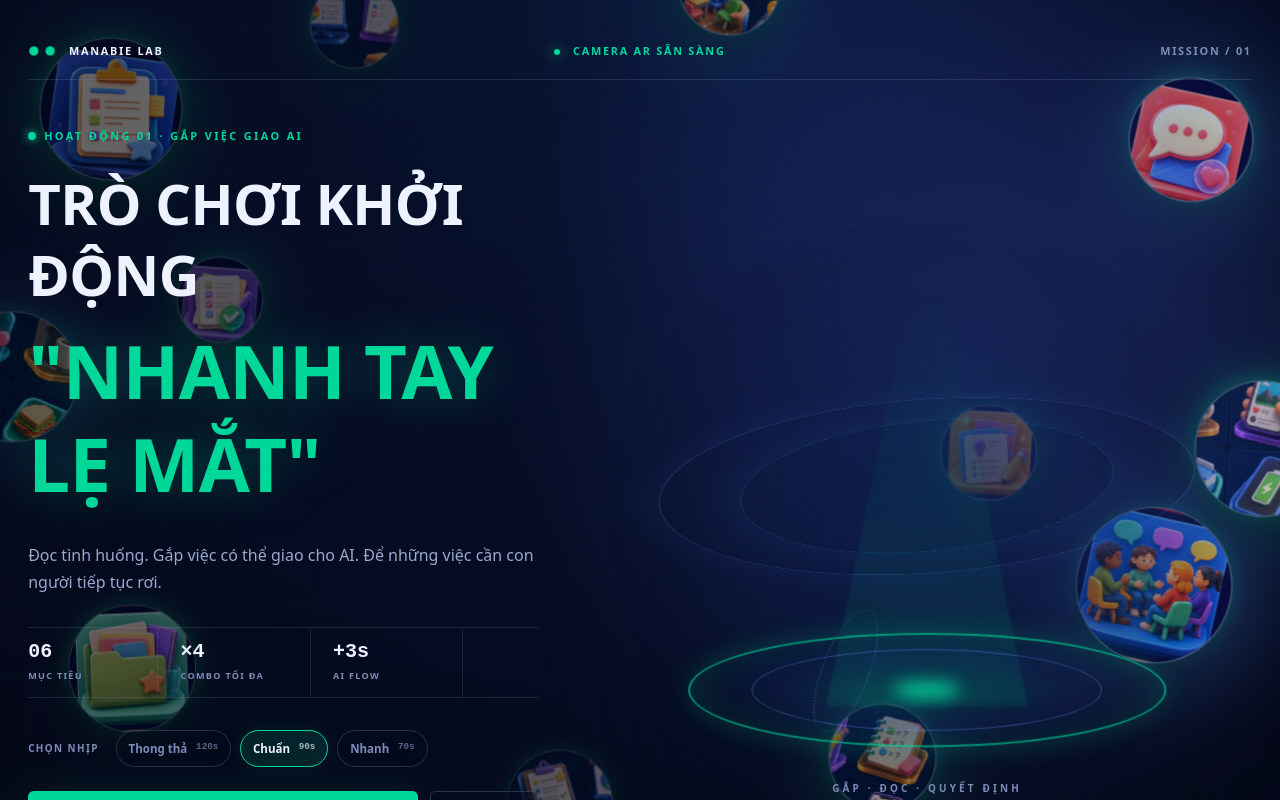
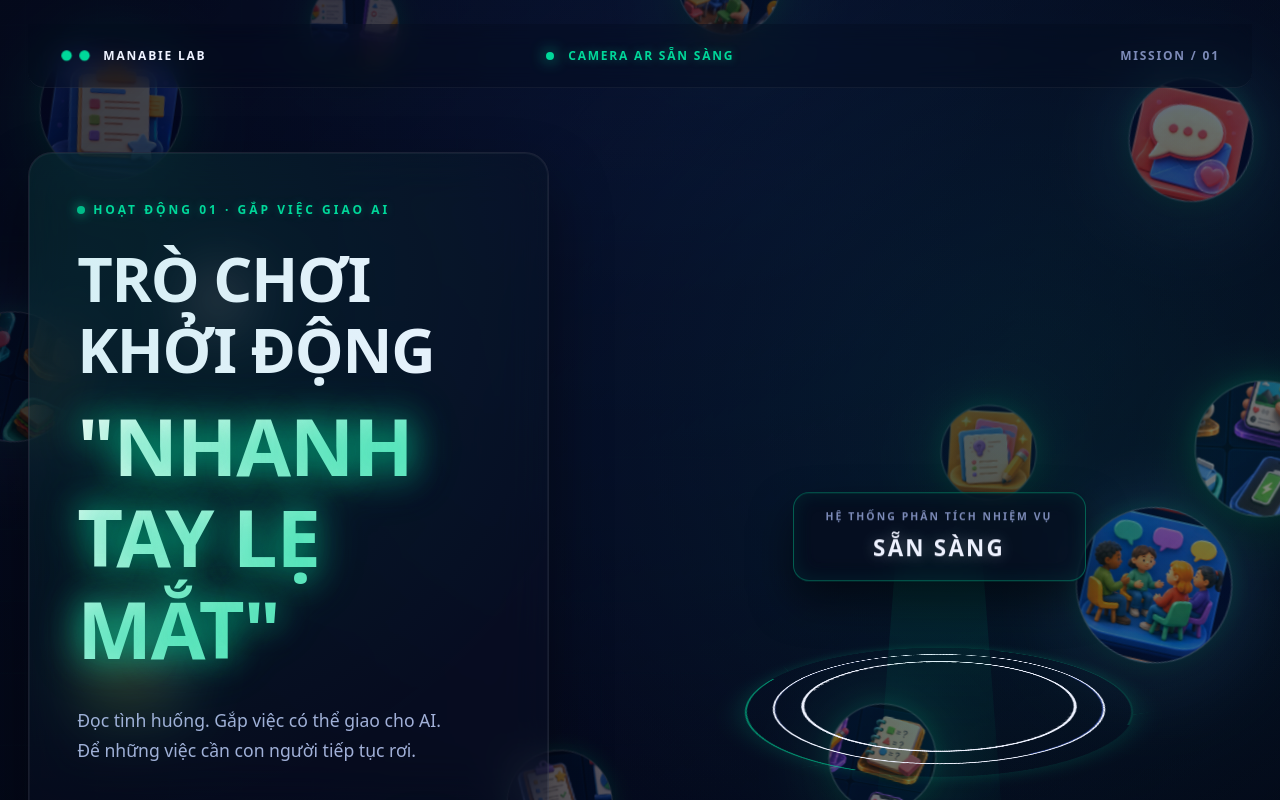
Before and after one commit to kkhmn4/game-ar-gap-nhiem-vu-demo-manabie, a React (Vite) app: page / in a window 1280 px wide. Built offline with nearby package versions, Linux system fonts and the light colour scheme.

Commit message:
UI Redesign: Holographic Dashboard & Sci-Fi aesthetics for Intro Screen

```diff
--- a/src/App.tsx
+++ b/src/App.tsx
@@ -323,75 +323,85 @@ function Intro({
         </nav>
 
         <section className="launch-hero">
-          <div className="launch-copy rise">
+          {/* Left Column: Glass Dashboard */}
+          <div className="launch-copy rise glass-panel">
+            <div className="panel-glow" />
             <p className="launch-kicker flex items-center gap-2">
-              <span className="h-2 w-2 rounded-full bg-[var(--mint)] shadow-[0_0_10px_var(--mint)]" />
+              <span className="pulse-dot" />
               HOẠT ĐỘNG 01 · GẮP VIỆC GIAO AI
             </p>
             <h1>
               TRÒ CHƠI KHỞI ĐỘNG
-              <em>"NHANH TAY LẸ MẮT"</em>
+              <em className="text-glow-mint">"NHANH TAY LẸ MẮT"</em>
             </h1>
             <p className="launch-lead">
               Đọc tình huống. Gắp việc có thể giao cho AI. Để những việc cần con người tiếp tục rơi.
             </p>
 
-            <div className="launch-metrics">
-              <div>
-                <b>06</b>
-                <span>MỤC TIÊU</span>
+            <div className="launch-metrics-grid">
+              <div className="metric-widget">
+                <div className="metric-value">06</div>
+                <div className="metric-label">MỤC TIÊU</div>
               </div>
-              <div>
-                <b>×4</b>
-                <span>COMBO TỐI ĐA</span>
+              <div className="metric-widget">
+                <div className="metric-value">×4</div>
+                <div className="metric-label">COMBO MAX</div>
               </div>
-              <div>
-                <b>+3s</b>
-                <span>AI FLOW</span>
+              <div className="metric-widget">
+                <div className="metric-value text-glow-mint">+3s</div>
+                <div className="metric-label">AI FLOW</div>
               </div>
             </div>
 
             <div className="launch-difficulty">
-              <span>CHỌN NHỊP</span>
+              <span className="diff-label">TỐC ĐỘ RƠI</span>
+              <div className="segmented-control">
                 {SPEEDS.map((s) => (
                   <button
                     key={s.key}
                     onClick={() => onDifficulty(s.key)}
                     aria-pressed={difficulty === s.key}
                     title={s.desc}
+                    className="segment-btn"
                   >
-                  {s.name}
-                  <small>{s.seconds}s</small>
+                    <span className="segment-name">{s.name}</span>
+                    <span className="segment-val">{s.seconds}s</span>
                   </button>
                 ))}
               </div>
+            </div>
 
             <div className="launch-actions">
-              <button onClick={() => launch(false)} className="launch-primary">
+              <button onClick={() => launch(false)} className="launch-primary glowing-btn">
                 <PinchMark />
-                <span>Vào đấu trường</span>
-                <b>CAMERA →</b>
+                <span className="btn-text">Vào đấu trường</span>
+                <b className="btn-arrow">CAMERA →</b>
               </button>
-              <button onClick={() => launch(true)} className="launch-secondary">
+              <button onClick={() => launch(true)} className="launch-secondary outline-btn">
                 Chơi thử bằng chuột
               </button>
             </div>
           </div>
 
-          <div className="mission-reactor rise" aria-label="Mô phỏng cổng nhiệm vụ">
-            <div className="reactor-halo halo-one" />
-            <div className="reactor-halo halo-two" />
-            <div className="reactor-scan" />
-
-
-
-
-            <div className="reactor-platform">
-              <span />
-              <span />
-              <span />
+          {/* Right Column: Holographic Pedestal / Data Core */}
+          <div className="hologram-core rise" aria-hidden="true">
+            <div className="core-rings">
+              <div className="ring ring-1" />
+              <div className="ring ring-2" />
+              <div className="ring ring-3" />
             </div>
-            <p>GẮP · ĐỌC · QUYẾT ĐỊNH</p>
+            <div className="core-cylinder">
+              <div className="cylinder-beam" />
+              <div className="cylinder-particles" />
+            </div>
+            <div className="core-base">
+              <div className="base-plate" />
+              <div className="base-glow" />
+            </div>
+            <div className="core-floating-ui">
+              <span>HỆ THỐNG PHÂN TÍCH NHIỆM VỤ</span>
+              <strong>SẴN SÀNG</strong>
+            </div>
           </div>
         </section>
 
--- a/src/index.css
+++ b/src/index.css
@@ -62,25 +62,89 @@ body {
 }
 .intro-art::after { content: ''; position: absolute; inset: 0; background: radial-gradient(circle at 50% 50%, transparent 0 30%, rgba(4,9,25,.5) 100%); }
 
-/* Mission launch screen — cấu trúc sân khấu, không còn dùng ảnh nền như poster. */
+/* ------------------------------------------------------------------ */
+/* Premium Launch Screen (Glassmorphism + Neon Dashboard)             */
+/* ------------------------------------------------------------------ */
 .launch-screen { display:flex; flex-direction:column; }
-.launch-screen::before { content:''; position:fixed; inset:0; z-index:-2; background:linear-gradient(90deg,rgba(4,8,24,.6) 0 42%,rgba(4,8,24,.4) 58%,rgba(4,8,24,.15)),radial-gradient(circle at 75% 46%,rgba(76,109,240,.4),transparent 45%); }
-.launch-nav { display:grid; grid-template-columns:1fr auto 1fr; align-items:center; min-height:56px; border-bottom:1px solid rgba(125,139,184,.22); font-size:.68rem; font-weight:800; letter-spacing:.16em; }
-.launch-brand { display:flex; align-items:center; gap:.8rem; color:var(--chalk); }
-.launch-brand .pinch { color:var(--mint);font-size:1.2rem}.launch-status{color:var(--mint)}.launch-status i{display:inline-block;width:6px;height:6px;margin-right:.5rem;border-radius:50%;background:var(--mint);box-shadow:0 0 14px var(--mint);animation:status-blink 1.4s ease-in-out infinite}.launch-code{text-align:right;color:var(--dim)}
-.launch-hero { flex:1; display:grid; grid-template-columns:minmax(480px,.88fr) minmax(540px,1.12fr); align-items:center; gap:clamp(2rem,5vw,6rem); padding:clamp(2.5rem,6vh,5.5rem) 0 2rem; }
-.launch-copy { position:relative; z-index:3; }
-.launch-kicker { margin:0 0 1.2rem; color:var(--mint); font-size:.68rem; font-weight:900; letter-spacing:.22em; }
-.launch-copy h1 { margin:0; max-width:820px; font-size:clamp(2.5rem, 4.4vw, 4.6rem); font-weight:900; line-height:1.25; letter-spacing:-.01em; text-transform:uppercase; padding-top:0.1em; color:var(--chalk); }
-.launch-copy h1 em { display:block; margin-top:0.2em; color:var(--mint); font-style:normal; font-size:clamp(3.2rem, 5.8vw, 6.2rem); text-shadow:0 0 50px rgba(0,216,154,.35); -webkit-text-stroke:0px; }
-.launch-lead { max-width:610px; margin:2rem 0 0; color:#9aa7ce; font-size:clamp(1rem,1.25vw,1.25rem); line-height:1.65; }
-.launch-metrics { display:flex; gap:0; margin:2rem 0; border-block:1px solid rgba(125,139,184,.22); }
-.launch-metrics div { display:flex; flex-direction:column; min-width:130px; padding:.9rem 1.4rem .9rem 0; margin-right:1.4rem; border-right:1px solid rgba(125,139,184,.18); }
-.launch-metrics b { font:800 1.25rem/1 var(--data);color:var(--chalk)}.launch-metrics span{margin-top:.4rem;color:var(--dim);font-size:.57rem;font-weight:800;letter-spacing:.14em}
-.launch-difficulty { display:flex; align-items:center; gap:.55rem; flex-wrap:wrap; }
-.launch-difficulty>span{margin-right:.5rem;color:var(--dim);font-size:.62rem;font-weight:900;letter-spacing:.14em}.launch-difficulty button{display:flex;gap:.55rem;padding:.55rem .75rem;border:1px solid rgba(125,139,184,.28);border-radius:999px;background:rgba(5,10,28,.42);color:var(--dim);font-size:.72rem;font-weight:800}.launch-difficulty button small{font-family:var(--data);opacity:.7}.launch-difficulty button[aria-pressed='true']{border-color:var(--mint);background:rgba(0,216,154,.12);color:var(--chalk);box-shadow:0 0 22px rgba(0,216,154,.1)}
-.launch-actions { display:flex; align-items:stretch; gap:.75rem; margin-top:1.5rem; }
-.launch-primary { display:grid; grid-template-columns:auto 1fr auto; align-items:center; gap:1rem; min-width:390px; padding:1rem 1.2rem; border:0;border-radius:.35rem;background:var(--mint);color:#032117;box-shadow:0 18px 60px rgba(0,216,154,.22);transition:transform .2s,box-shadow .2s}.launch-primary:hover{transform:translateY(-3px);box-shadow:0 24px 80px rgba(0,216,154,.3)}.launch-primary span{font-size:1.05rem;font-weight:900;text-transform:uppercase}.launch-primary b{font-size:.65rem;letter-spacing:.12em}.launch-secondary{padding:1rem 1.2rem;border:1px solid rgba(125,139,184,.3);border-radius:.35rem;background:rgba(5,10,28,.5);color:var(--dim);font-size:.78rem;font-weight:800}.launch-secondary:hover{border-color:var(--chalk);color:var(--chalk)}
+.launch-screen::before { content:''; position:fixed; inset:0; z-index:-2; background:linear-gradient(135deg, rgba(4,8,24,.8) 0%, rgba(4,8,24,.4) 100%), radial-gradient(circle at 80% 50%, rgba(0,216,154,.15), transparent 50%); }
+
+.launch-nav { display:grid; grid-template-columns:1fr auto 1fr; align-items:center; min-height:64px; border-bottom:1px solid rgba(255,255,255,.05); font-size:.75rem; font-weight:800; letter-spacing:.15em; background: rgba(5, 10, 28, 0.3); backdrop-filter: blur(12px); border-radius: 0 0 16px 16px; margin: 0 -var(--gap); px: var(--gap); }
+.launch-brand { display:flex; align-items:center; gap:.8rem; color:var(--chalk); padding-left: 2rem; }
+.launch-brand .pinch { color:var(--mint); font-size:1.3rem; }
+.launch-status { color:var(--mint); text-shadow: 0 0 10px rgba(0,216,154,.4); }
+.launch-status i { display:inline-block; width:8px; height:8px; margin-right:.6rem; border-radius:50%; background:var(--mint); box-shadow:0 0 15px var(--mint); animation:status-blink 1.4s ease-in-out infinite; }
+.launch-code { text-align:right; color:var(--dim); padding-right: 2rem; }
+
+.launch-hero { flex:1; display:grid; grid-template-columns: minmax(500px, 1fr) minmax(540px, 1.2fr); align-items:center; gap:clamp(3rem,6vw,8rem); padding:clamp(3rem,8vh,6rem) 0 3rem; }
+
+/* Dashboard Glass Panel */
+.glass-panel { position: relative; background: rgba(10, 15, 35, 0.4); border: 1px solid rgba(255, 255, 255, 0.08); border-radius: 24px; padding: 3rem; backdrop-filter: blur(24px); box-shadow: 0 30px 60px rgba(0,0,0,0.4), inset 0 0 0 1px rgba(255,255,255,0.05); overflow: hidden; }
+.panel-glow { position: absolute; inset: 0; background: radial-gradient(circle at 10% 10%, rgba(0, 216, 154, 0.1), transparent 50%); pointer-events: none; }
+
+.launch-kicker { margin:0 0 1.5rem; color:var(--mint); font-size:.75rem; font-weight:900; letter-spacing:.25em; text-shadow: 0 0 10px rgba(0,216,154,.3); }
+.pulse-dot { display: inline-block; width: 8px; height: 8px; border-radius: 50%; background: var(--mint); box-shadow: 0 0 12px var(--mint); animation: status-blink 2s infinite; }
+
+.launch-copy h1 { margin:0; font-size:clamp(2.8rem, 4.8vw, 5rem); font-weight:900; line-height:1.15; letter-spacing:-.02em; text-transform:uppercase; color:var(--chalk); }
+.text-glow-mint { display:block; margin-top:0.2em; color:#fff; font-style:normal; font-size:clamp(3.6rem, 6.2vw, 6.8rem); text-shadow: 0 0 30px rgba(0,216,154,.5), 0 0 60px rgba(0,216,154,.2); background: linear-gradient(135deg, #fff 0%, var(--mint) 100%); -webkit-background-clip: text; -webkit-text-fill-color: transparent; filter: drop-shadow(0 0 20px rgba(0,216,154,0.4)); }
+
+.launch-lead { max-width: 90%; margin: 2rem 0; color: #a1b0d8; font-size: clamp(1.1rem, 1.3vw, 1.35rem); line-height: 1.7; font-weight: 500; }
+
+/* Dashboard Metrics */
+.launch-metrics-grid { display: grid; grid-template-columns: repeat(3, 1fr); gap: 1.5rem; margin: 2.5rem 0; padding-bottom: 2.5rem; border-bottom: 1px solid rgba(255,255,255,.08); }
+.metric-widget { background: rgba(0,0,0,0.2); border: 1px solid rgba(255,255,255,0.05); border-radius: 16px; padding: 1.2rem; display: flex; flex-direction: column; gap: 0.5rem; transition: transform 0.3s, background 0.3s; }
+.metric-widget:hover { transform: translateY(-3px); background: rgba(255,255,255,0.03); border-color: rgba(0,216,154,0.3); box-shadow: 0 10px 20px rgba(0,0,0,0.2); }
+.metric-value { font: 900 1.8rem/1 var(--data); color: var(--chalk); letter-spacing: -0.02em; }
+.metric-label { color: var(--dim); font-size: .65rem; font-weight: 800; letter-spacing: .15em; text-transform: uppercase; }
+
+/* Segmented Control (Difficulty) */
+.launch-difficulty { display: flex; flex-direction: column; gap: 1rem; margin-bottom: 2.5rem; }
+.diff-label { color: var(--dim); font-size: .7rem; font-weight: 900; letter-spacing: .2em; }
+.segmented-control { display: flex; background: rgba(0,0,0,0.3); border-radius: 12px; padding: 4px; border: 1px solid rgba(255,255,255,.05); }
+.segment-btn { flex: 1; display: flex; justify-content: space-between; align-items: center; padding: .8rem 1rem; border: none; border-radius: 8px; background: transparent; color: var(--dim); transition: all 0.3s cubic-bezier(0.4, 0, 0.2, 1); cursor: pointer; }
+.segment-btn:hover:not([aria-pressed='true']) { background: rgba(255,255,255,0.05); color: #fff; }
+.segment-btn[aria-pressed='true'] { background: linear-gradient(135deg, rgba(0,216,154,.2), rgba(0,216,154,.05)); color: var(--chalk); border: 1px solid rgba(0,216,154,.4); box-shadow: 0 4px 15px rgba(0,216,154,.15); transform: scale(1.02); }
+.segment-name { font-size: .8rem; font-weight: 800; letter-spacing: .05em; }
+.segment-val { font-family: var(--data); opacity: .7; font-size: .75rem; }
+
+/* Premium Buttons */
+.launch-actions { display: flex; align-items: stretch; gap: 1rem; }
+.glowing-btn { flex: 1.2; display: flex; align-items: center; justify-content: center; gap: 1rem; padding: 1.2rem; border: none; border-radius: 12px; background: linear-gradient(135deg, #00d89a 0%, #00a877 100%); color: #021a11; font-size: 1.1rem; font-weight: 900; text-transform: uppercase; box-shadow: 0 15px 35px rgba(0,216,154,.3), inset 0 1px 0 rgba(255,255,255,.4); transition: transform 0.3s, box-shadow 0.3s; cursor: pointer; position: relative; overflow: hidden; }
+.glowing-btn::before { content: ''; position: absolute; top: 0; left: -100%; width: 50%; height: 100%; background: linear-gradient(90deg, transparent, rgba(255,255,255,0.4), transparent); transform: skewX(-20deg); transition: 0.5s; }
+.glowing-btn:hover { transform: translateY(-4px); box-shadow: 0 20px 45px rgba(0,216,154,.4), inset 0 1px 0 rgba(255,255,255,.5); }
+.glowing-btn:hover::before { left: 150%; }
+.btn-arrow { font-size: .7rem; letter-spacing: .15em; font-family: var(--data); }
+.outline-btn { flex: 1; display: flex; align-items: center; justify-content: center; padding: 1.2rem; border: 1px solid rgba(255,255,255,.15); border-radius: 12px; background: rgba(255,255,255,0.02); color: var(--dim); font-size: .9rem; font-weight: 800; transition: all 0.3s; cursor: pointer; }
+.outline-btn:hover { background: rgba(255,255,255,0.08); color: #fff; border-color: rgba(255,255,255,.3); }
+
+/* Holographic Core */
+.hologram-core { position: relative; display: flex; align-items: center; justify-content: center; min-height: 600px; transform-style: preserve-3d; perspective: 1000px; }
+.core-rings { position: absolute; width: 400px; height: 400px; transform: rotateX(70deg) translateY(-50px); transform-style: preserve-3d; }
+.ring { position: absolute; inset: 0; border-radius: 50%; border: 2px solid transparent; }
+.ring-1 { border-top-color: rgba(0,216,154,.6); border-bottom-color: rgba(0,216,154,.2); animation: ring-spin 8s linear infinite; box-shadow: 0 0 30px rgba(0,216,154,.2); }
+.ring-2 { inset: 30px; border-left-color: rgba(76,109,240,.6); border-right-color: rgba(76,109,240,.2); animation: ring-spin 12s linear infinite reverse; border-width: 1px; }
+.ring-3 { inset: 60px; border-top-color: rgba(255,255,255,.4); border-bottom-color: rgba(255,255,255,.1); animation: ring-spin 6s linear infinite; border-style: dashed; }
+
+.core-cylinder { position: absolute; width: 140px; height: 350px; bottom: 20%; background: linear-gradient(180deg, rgba(0,216,154,.15) 0%, transparent 100%); clip-path: polygon(20% 0, 80% 0, 100% 100%, 0 100%); filter: blur(8px); animation: cylinder-pulse 4s ease-in-out infinite alternate; }
+.core-base { position: absolute; bottom: 10%; width: 480px; height: 120px; transform: rotateX(70deg); }
+.base-plate { position: absolute; inset: 0; border-radius: 50%; border: 1px solid rgba(76,109,240,.3); background: radial-gradient(circle, rgba(76,109,240,.1), transparent 60%); box-shadow: inset 0 0 50px rgba(76,109,240,.2); }
+.base-glow { position: absolute; inset: 20%; border-radius: 50%; background: var(--mint); filter: blur(40px); opacity: 0.3; animation: glow-pulse 3s ease-in-out infinite alternate; }
+
+.core-floating-ui { position: absolute; top: 15%; display: flex; flex-direction: column; align-items: center; background: rgba(5,10,28,.6); border: 1px solid rgba(0,216,154,.4); padding: 1rem 2rem; border-radius: 16px; backdrop-filter: blur(12px); box-shadow: 0 20px 40px rgba(0,0,0,0.5), inset 0 0 20px rgba(0,216,154,.1); animation: float-ui 6s ease-in-out infinite alternate; }
+.core-floating-ui span { color: var(--dim); font-size: .65rem; font-weight: 800; letter-spacing: .2em; margin-bottom: .4rem; }
+.core-floating-ui strong { color: var(--chalk); font-size: 1.4rem; font-weight: 900; letter-spacing: .1em; text-shadow: 0 0 15px rgba(255,255,255,.3); }
+
+/* Launch Steps (Footer) */
+.launch-steps { display:flex; align-items:center; justify-content:center; gap:2rem; min-height:80px; border-top:1px solid rgba(255,255,255,.05); color:var(--dim); font-size:.75rem; font-weight:800; letter-spacing:.1em; background: rgba(0,0,0,0.1); border-radius: 16px 16px 0 0; margin-top: 2rem; backdrop-filter: blur(10px); }
+.launch-steps span { display:flex; align-items:center; gap:1rem; }
+.launch-steps b { display: flex; align-items: center; justify-content: center; width: 28px; height: 28px; border-radius: 50%; background: rgba(0,216,154,.15); color: var(--mint); font-family: var(--data); font-size: .8rem; box-shadow: 0 0 10px rgba(0,216,154,.2); }
+.launch-steps i { width: 60px; height: 1px; background: linear-gradient(90deg, transparent, rgba(255,255,255,.15), transparent); }
+
+/* Animations */
+@keyframes status-blink { 50% { opacity: .3; transform: scale(0.8); } }
+@keyframes ring-spin { to { transform: rotateZ(360deg); } }
+@keyframes cylinder-pulse { to { opacity: 0.6; filter: blur(12px); transform: scaleY(1.05); } }
+@keyframes glow-pulse { to { opacity: 0.5; transform: scale(1.1); } }
+@keyframes float-ui { 0% { transform: translateY(0); } 100% { transform: translateY(-15px); } }
 
 .mission-reactor { position:relative; min-height:620px; display:grid; place-items:center; isolation:isolate; }
 .mission-reactor::before { content:''; position:absolute; inset:4% 0 0; z-index:-3; border-radius:50%; background:radial-gradient(circle,rgba(8,27,68,.62),rgba(5,10,28,.1) 62%,transparent 72%); }
@@ -202,7 +266,6 @@ body {
 .tile-a{left:9%;top:18%;background-position:0 0;animation:tile-float-a 6s ease-in-out infinite}.tile-b{right:8%;top:16%;background-position:33.333% 0;animation:tile-float-b 7.4s ease-in-out infinite}.tile-c{left:7%;bottom:15%;background-position:66.666% 0;animation:tile-float-b 8.2s ease-in-out -2s infinite reverse}.tile-d{right:4%;bottom:18%;background-position:100% 0;animation:tile-float-a 6.8s ease-in-out -3s infinite reverse}
 .reactor-platform { position:absolute; left:50%; bottom:11%; width:72%;height:112px;transform:translateX(-50%);border:2px solid rgba(0,216,154,.7);border-radius:50%;background:radial-gradient(ellipse,rgba(0,216,154,.19),rgba(76,109,240,.08) 45%,transparent 67%);box-shadow:0 0 30px rgba(0,216,154,.25),inset 0 0 38px rgba(0,216,154,.18);animation:platform-pulse 2.2s ease-in-out infinite alternate}.reactor-platform span{position:absolute;inset:13%;border:1px solid rgba(109,139,255,.42);border-radius:50%}.reactor-platform span:nth-child(2){inset:28%;border-style:dashed;animation:reactor-turn 7s linear infinite}.reactor-platform span:nth-child(3){inset:43%;background:var(--mint);filter:blur(8px)}
 .mission-reactor>p{position:absolute;bottom:3%;margin:0;color:var(--dim);font-size:.62rem;font-weight:900;letter-spacing:.32em}
-.launch-steps { display:flex;align-items:center;justify-content:center;gap:1.2rem;min-height:62px;border-top:1px solid rgba(125,139,184,.2);color:var(--dim);font-size:.68rem;font-weight:800;letter-spacing:.06em}.launch-steps span{display:flex;align-items:center;gap:.65rem}.launch-steps b{color:var(--mint);font-family:var(--data);font-size:.8rem}.launch-steps i{width:42px;height:1px;background:linear-gradient(90deg,var(--edge),var(--mint),var(--edge))}
 @keyframes status-blink{50%{opacity:.3}}@keyframes reactor-turn{to{transform:translate(-50%,-50%) rotateX(68deg) rotateZ(360deg)}}@keyframes reactor-breathe{to{opacity:.45;transform:translate(-50%,-52%) scaleX(1.1)}}@keyframes core-hover{50%{transform:translateY(-16px) scale(1.035);box-shadow:inset 0 0 55px rgba(109,139,255,.25),0 28px 90px rgba(0,216,154,.18)}}@keyframes tile-float-a{50%{transform:translate(18px,-22px) rotate(4deg)}}@keyframes tile-float-b{50%{transform:translate(-15px,19px) rotate(-5deg)}}@keyframes platform-pulse{to{transform:translateX(-50%) scale(1.045);opacity:.82}}
 .intro-grid {
   position: fixed; inset: 0; z-index: -2; opacity: .16;
```
Lines whose indentation alone changed are shown as unchanged.
